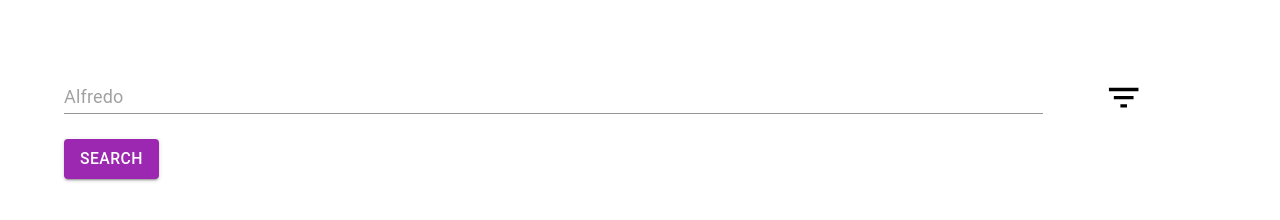
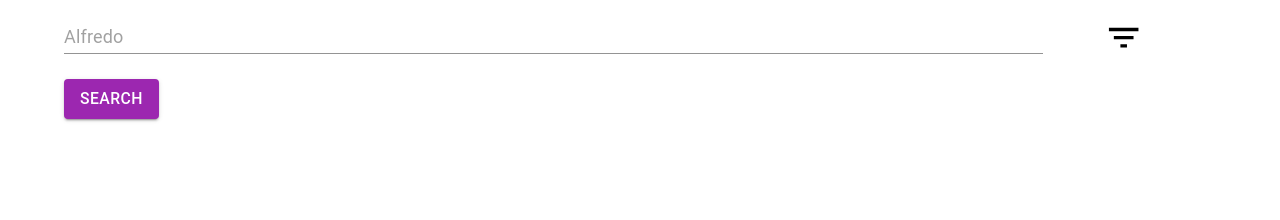
Before and after one commit to jbeck018/healthapp_webview, a Gatsby site: page / in a window 1280 px wide. Built offline with nearby package versions, Linux system fonts and the light colour scheme; Gatsby itself is replaced by a stand-in of ours.

Commit message:
changed spacing

```diff
--- a/src/components/general.css
+++ b/src/components/general.css
@@ -1,7 +1,7 @@
 .main_view {
 	width: 90%;
 	margin: 0 auto;
-	padding-top: 75px;
+	padding-top: 15px;
 }
 
 .spacing {
```
